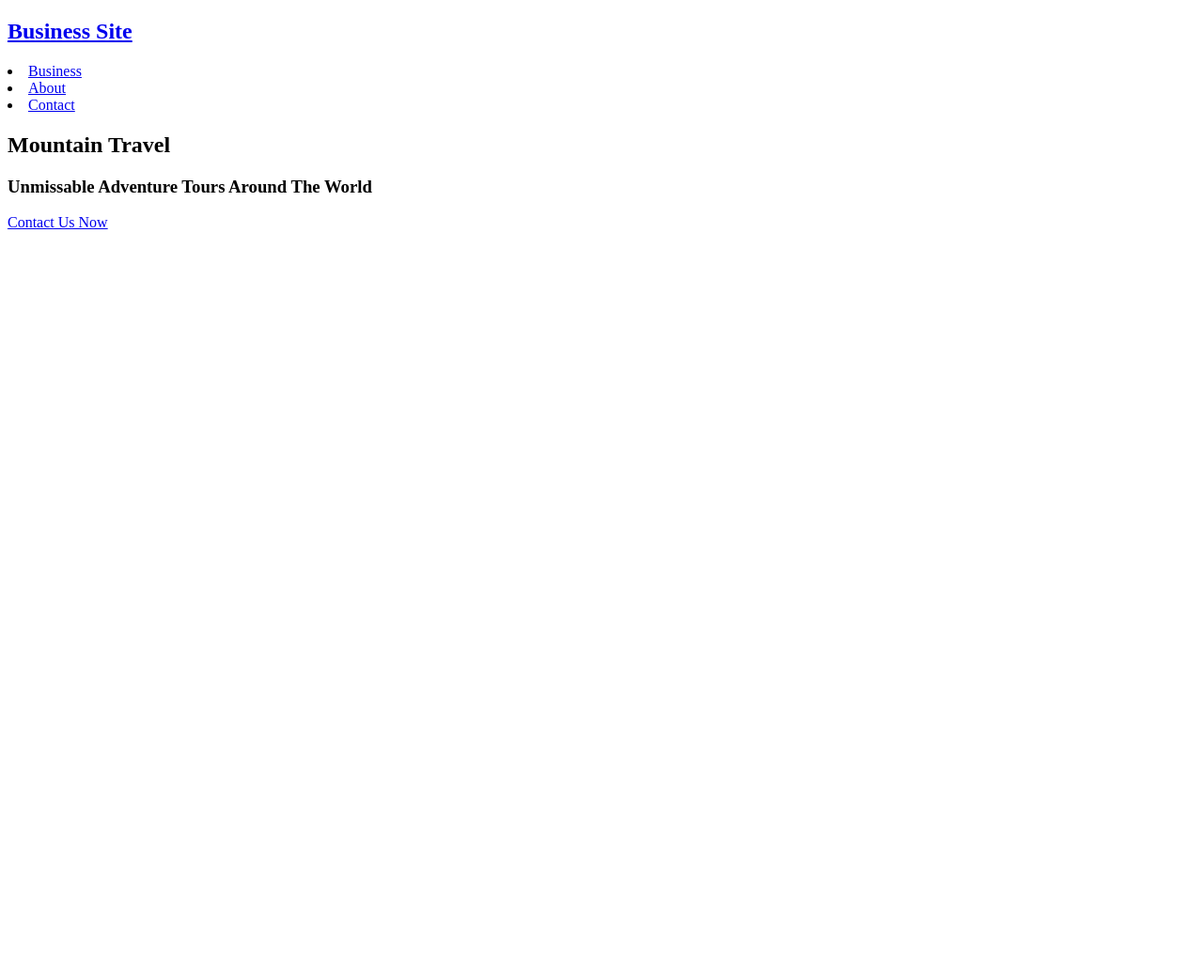
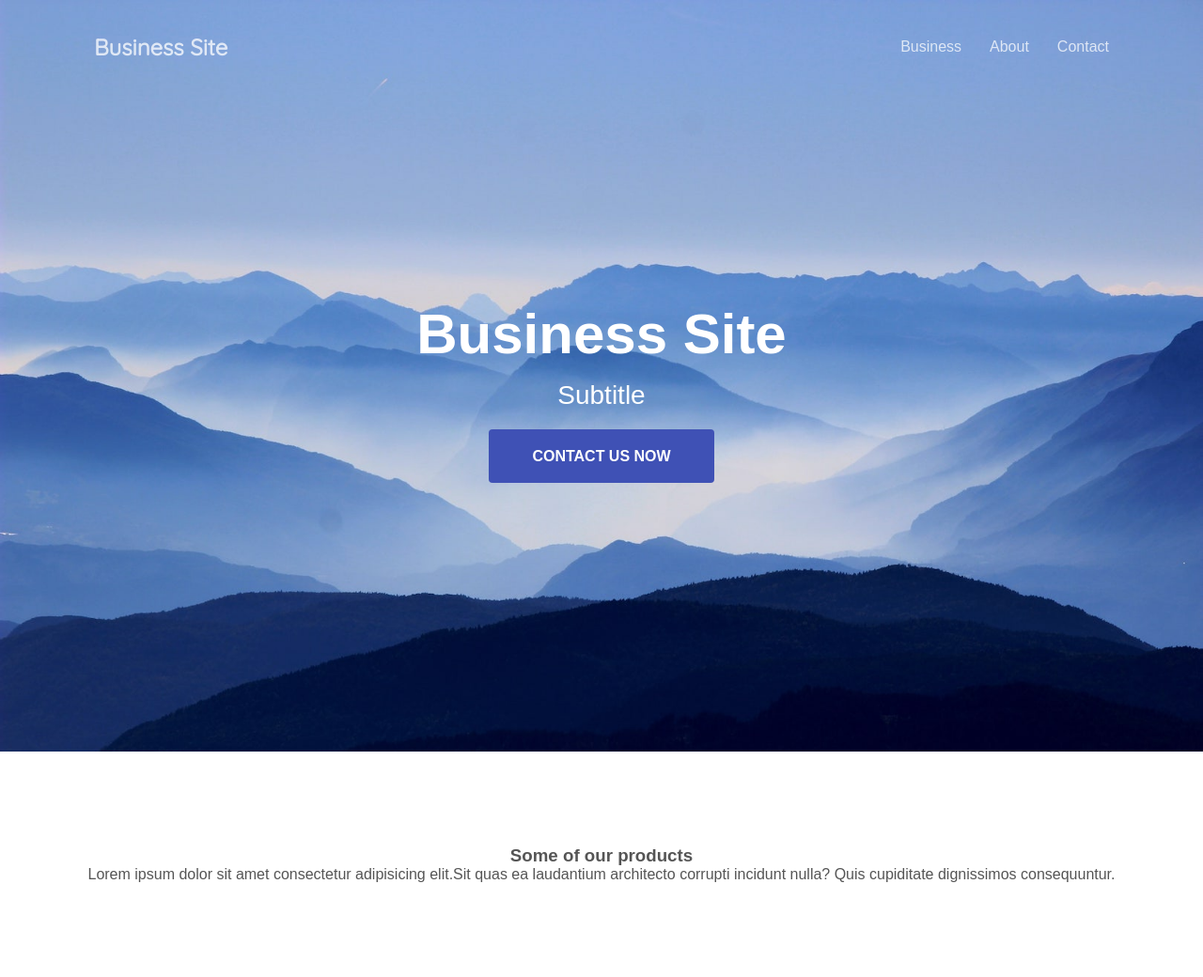
Before and after one commit to Tbrahn/Generic-Business-Site-Project, a plain HTML site: page index.html in a window 1280 px wide. Shown: the whole page at 94% size. Before the commit the page ends 800 px from the top, so only its background shows below. Drawn offline with Linux system fonts and the light colour scheme.

Commit message:
adding style

```diff
--- a/assets/css/styles.css
+++ b/assets/css/styles.css
@@ -1 +1,123 @@
 /* General styles */
+
+* {
+    margin: 0;
+    padding: 0;
+    box-sizing: border-box;
+}
+
+html {
+    font: normal 16px sans-serif;
+    color: #555;
+}
+
+nav {
+    list-style: none;
+}
+
+a {
+    text-decoration: none;
+    opacity: 0.75;
+    color: #fff;
+}
+
+a:hover {
+    opacity: 1;
+}
+
+a.btn {
+    border-radius: 4px;
+    text-transform: uppercase;
+    font-weight: bold;
+    text-align: center;
+    background-color: #3f51b5;
+    opacity: 1;
+}
+
+section {
+    display: flex;
+    flex-direction: column;
+    align-items: center;
+    padding: 100px 80px;
+}
+
+/* header styles */
+
+header {
+    position: absolute;
+    width: 100%;
+    display: flex;
+    justify-content: space-between;
+    align-items: center;
+    padding: 35px 100px 0;
+    opacity: 0;
+    animation: 1s fadein 0.5s forwards;
+    color: #fff;
+}
+
+@keyframes fadein {
+    100% {
+        opacity: 1;
+    }
+}
+
+header h2 {
+    font-family: "Quicksand", sans-serif;
+}
+
+header nav {
+    display: flex;
+    margin-right: -15px;
+}
+
+header nav li {
+    margin: 0 15px;
+}
+
+/* Hero Styles */
+
+.hero {
+    position: relative;
+    justify-content: center;
+    text-align: center;
+    min-height: 100vh;
+    color: #fff;
+}
+
+.hero .background-image {
+    position: absolute;
+    top: 0;
+    left: 0;
+    width: 100%;
+    height: 100%;
+    background-size: cover;
+    z-index:-1;
+    background-color: #80a3db;
+}
+
+.hero h1 {
+    font: bold 60px "Open-sans", sans-serif;
+    margin: 15px;
+}
+
+.hero h3 {
+    font: normal 28px "Open-sans", sans-serif;
+    margin-bottom: 40px;
+}
+
+.hero a.btn {
+    padding: 20px 46px;
+}
+
+.hero-content-area {
+    opacity: 0;
+    margin-top: 100px;
+    animation: 1s slidefade 1s forwards;
+}
+
+@keyframes slidefade {
+    100% {
+        opacity: 1;
+        margin-top: 0;
+    }
+}
--- a/index.html
+++ b/index.html
@@ -3,13 +3,12 @@
 <head>
   <meta charset="utf-8">
   <meta name="viewport" content="width=device-width, initial-scale=1">
-  <title>Mountain Travel</title>
+  <title>Business Site</title>
   <link href="https://fonts.googleapis.com/css?family=Open+Sans" rel="stylesheet">
   <link href="https://fonts.googleapis.com/css?family=Quicksand" rel="stylesheet">
   <link rel="stylesheet" href="assets/css/styles.css">
 </head>
 <body>
-
   <header>
     <h2><a href="#">Business Site</a></h2>
     <nav>
@@ -18,15 +17,21 @@
       <li><a href="#">Contact</a></li>
     </nav>
   </header>
-
   <section class="hero">
     <div class="background-image" style="background-image: url(assets/img/main.jpg);"></div>
     <div class="hero-content-area">
-      <h1>Mountain Travel</h1>
-      <h3>Unmissable Adventure Tours Around The World</h3>
-      <a href="#" class="btn">Contact Us Now</a>
+        <h1>Business Site</h1>
+        <h3>Subtitle</h3>
+        <a class="btn" href="#">Contact Us Now</a>
     </div>
   </section>
 
+  <section class="destinations">
+    <h3 class="title">Some of our products</h3>
+    <p>Lorem ipsum dolor sit amet consectetur adipisicing elit.Sit quas ea laudantium architecto corrupti incidunt nulla?
+      Quis cupiditate dignissimos consequuntur.</p>
+  </section>
+
+
 </body>
 </html>
```
Also changed, not shown: assets/img/main.jpg (added), assets/img/mountain1.jpg (added), assets/img/mountain2.jpg (added), assets/img/mountain3.jpg (added), assets/img/mountain4.jpg (added).
